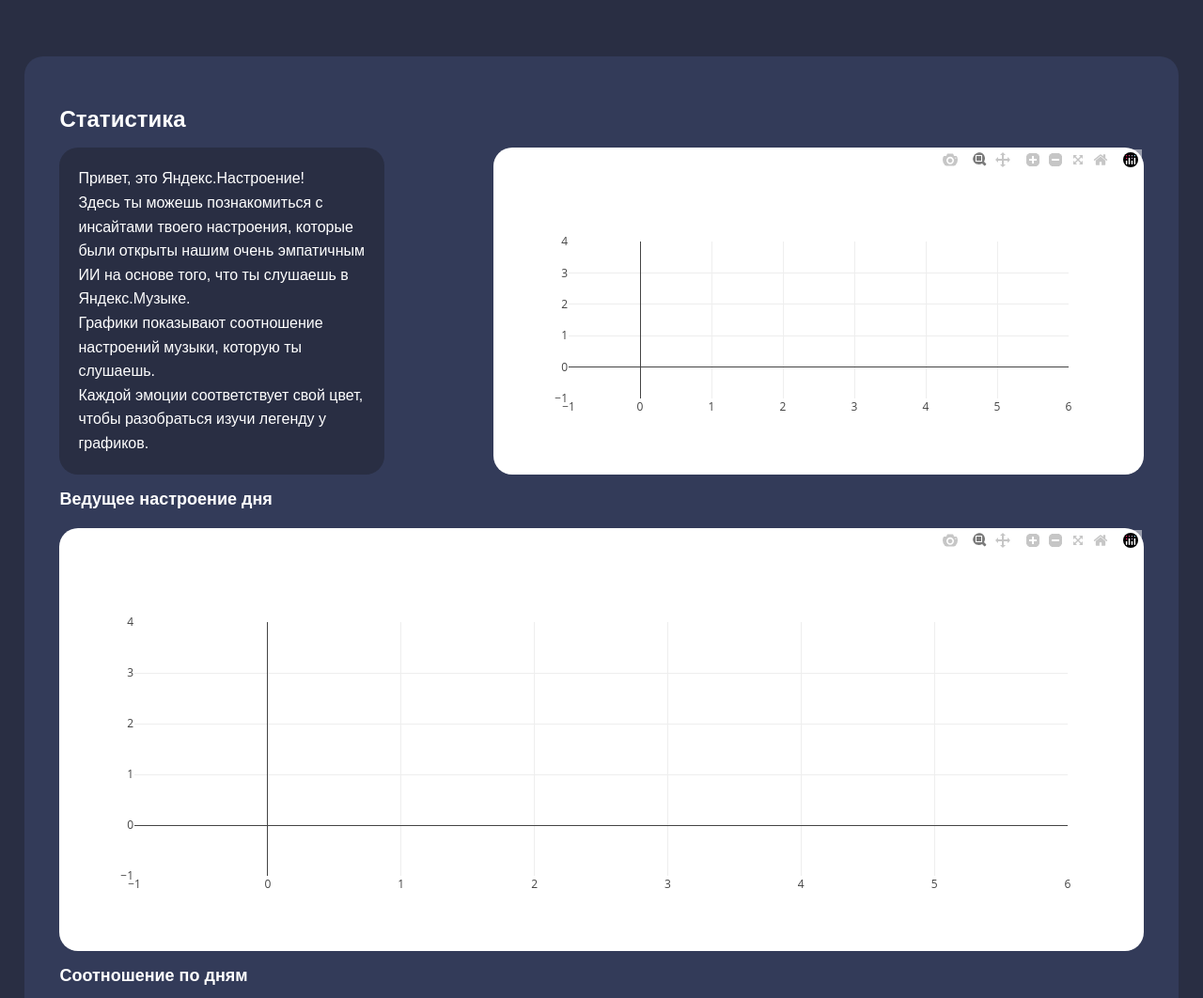
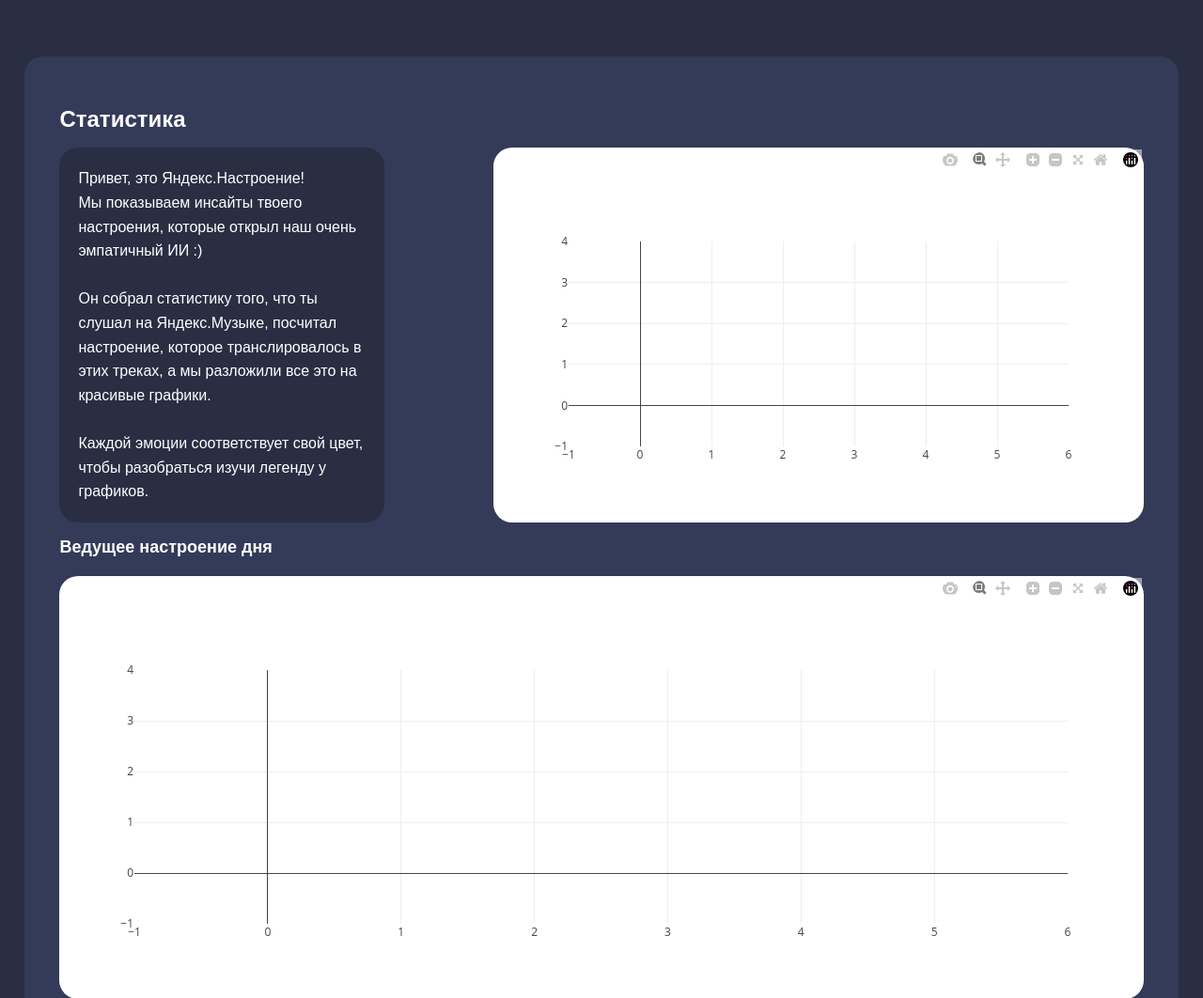
Before and after one commit to moodifyspotify/flask-backend, a Flask app: template templates/notdash.html in a window 1280 px wide. Shown: the part 80-1142 px from the top of the page at 94% size. Run offline with Flask 2, Linux system fonts and the light colour scheme; the template is opened without the code that fills it: most values are stand-ins (such as "Sample title", 1, 10 or a date in 2020); parts of the project's set-up code (start-up, migrations or seed data) failed here and were passed over; some libraries are stand-ins or nearby versions; some web fonts are replaced.

Commit message:
summing up v8

```diff
--- a/templates/notdash.html
+++ b/templates/notdash.html
@@ -33,11 +33,13 @@
             <div class="tip-text">
                 Привет, это Яндекс.Настроение!
                 <br>
-                Здесь ты можешь познакомиться с инсайтами твоего настроения,
-                которые были открыты нашим очень эмпатичным ИИ на основе того,
-                что ты слушаешь в Яндекс.Музыке.
+                Мы показываем инсайты твоего настроения, которые открыл наш очень эмпатичный ИИ :)
                 <br>
-                Графики показывают соотношение настроений музыки, которую ты слушаешь.
+                <br>
+                Он собрал статистику того, что ты слушал на Яндекс.Музыке,
+                посчитал настроение, которое транслировалось в этих треках,
+                а мы разложили все это на красивые графики.
+                <br>
                 <br>
                 Каждой эмоции соответствует свой цвет, чтобы разобраться изучи легенду у графиков.
             </div>
```
Also changed, not shown: README.md.
